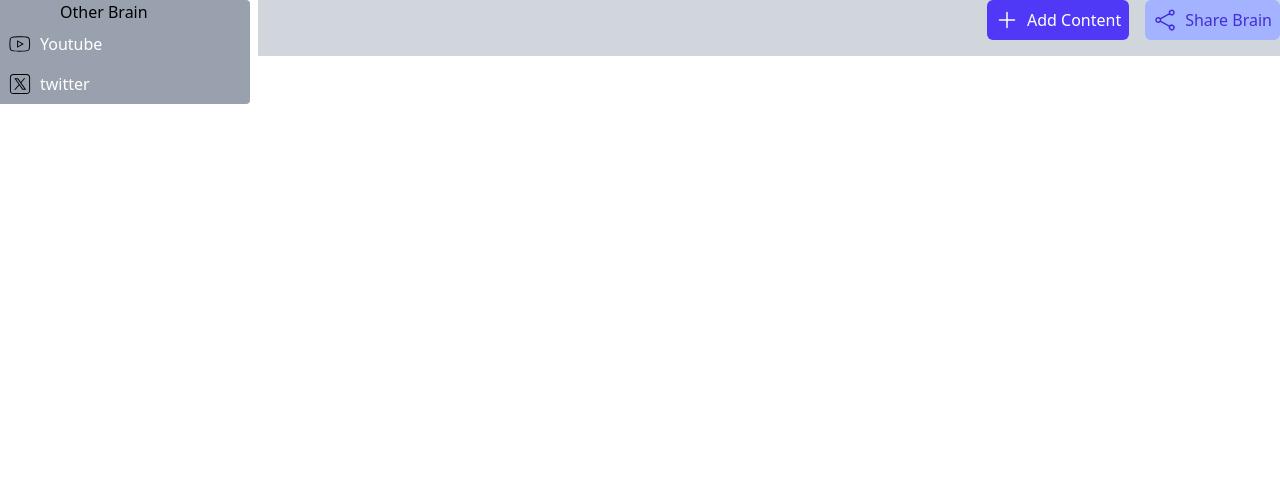
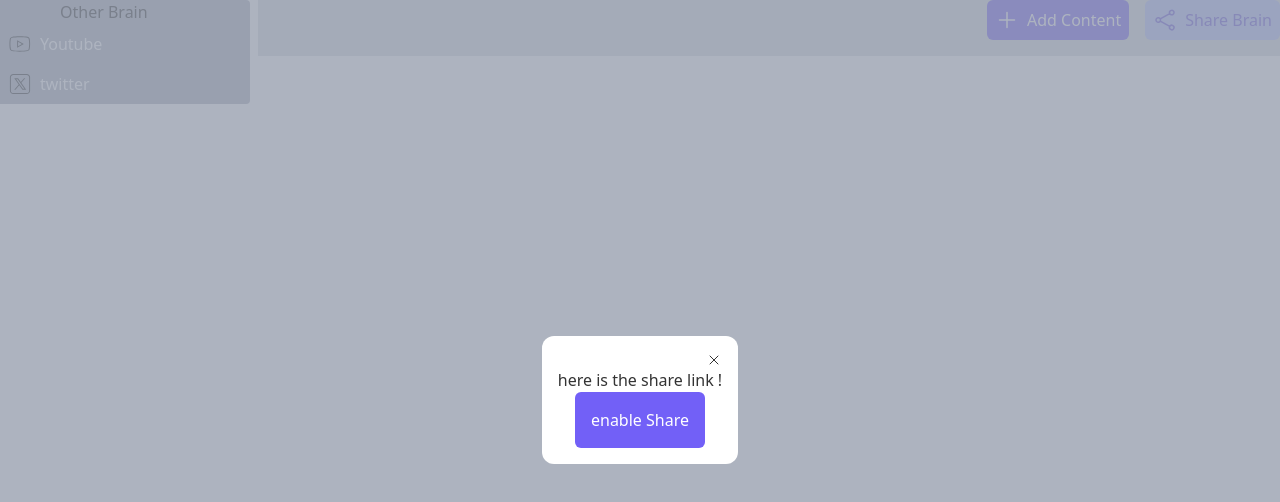
Before and after one commit to Emppyron/OtherBrain, a React (Vite) app in the folder frontend/: page /dashboard in a window 1280 px wide. Both pictures are taken after a click on the button "Share Brain". Shown: the top 502 px of the page. Built offline with nearby package versions, Linux system fonts and the light colour scheme; no server answers.

Commit message:
share links added - need to be enabled now

```diff
--- /dev/null
+++ b/frontend/src/components/shareBrainComp.tsx
@@ -0,0 +1,55 @@
+import { useRef, useState } from "react";
+import { Button } from "./button";
+import axios from "axios";
+import { BACKEND_SHARE_URL, BACKEND_URL } from "../config";
+import { CrossIcon } from "./Icons/crossIcon";
+
+export const ShareBrain=({sbClose}:{
+    sbClose:()=>void
+})=>{
+
+    const [enable, setEnable]=useState(true);
+    //@ts-ignore
+    const shareLinkRef=useRef<any>();
+
+    async function getShareLink(){
+        const response=await axios.post(BACKEND_URL+"/api/v1/brain/share",{
+            share:"true"
+        },{
+            headers:{
+                "token":localStorage.getItem("token")
+            }
+        })
+        shareLinkRef.current=BACKEND_SHARE_URL+response.data.Link;
+        setEnable(false);
+    }
+    async function disableShareLink(){
+        const response=await axios.post(BACKEND_URL+"/api/v1/brain/share",{
+            share:"false"
+        },{
+            headers:{
+                "token":localStorage.getItem("token")
+            }
+        })
+        shareLinkRef.current="";
+        setEnable(true);
+    }
+
+
+    return ( <div className="h-screen w-screen bg-gray-400 opacity-80  fixed top-0 left-0 flex justify-center">
+                <div className="flex flex-col justify-center m-4">
+
+                    <div className="bg-white flex flex-col rounded-xl p-4">
+                            <div className="flex justify-end" onClick={()=>{sbClose()}}>
+                              <CrossIcon size="md"/>
+                            </div>
+                           <div className="flex flex-col items-center">
+                           here is the share link !
+                           {enable && <Button text="enable Share" size="md" variant={"primary"} onClick={getShareLink}/>}
+                           {!enable && <div>{shareLinkRef.current}</div>}
+                           {!enable && <Button text="disable Share" size="md" variant={"primary"} onClick={disableShareLink}/> }
+                           </div>
+                    </div>
+                </div>
+      </div>);
+}
--- a/frontend/src/config.ts
+++ b/frontend/src/config.ts
@@ -1 +1,2 @@
 export const BACKEND_URL="http://localhost:3000";
+export const BACKEND_SHARE_URL="http://localhost:3000/api/v1/brain/"
--- a/frontend/src/pages/dashboard.tsx
+++ b/frontend/src/pages/dashboard.tsx
@@ -11,13 +11,14 @@ import { SideBar } from '../components/sidebar';
 import axios from "axios";
 import { BACKEND_URL } from '../config';
 import { useContent } from '../hooks/getContentshook';
-
+import { ShareBrain } from '../components/shareBrainComp';
 
 function DashBoard() {
 
   const [open , onOpen]=useState(false);
   const [loading,setLoading]=useState(false);
   const contents=useContent({loading});
+  const [sbOpen,setSbOpen]=useState(false);
 
   function getCard(x : any){
     return (
@@ -44,12 +45,13 @@ function DashBoard() {
   </div>
   <div className='col-span-8'>
     <div className='bg-gray-300'>
+    {sbOpen && <ShareBrain  sbClose={()=>{setSbOpen(false);}}/>}
     <CreateContentModal open={open} onClose={()=>{onOpen(false); setLoading((x)=>{return (!x);});}}/>
     <div className='flex flex-col '>
     <div className='flex gap-4 justify-end'>
     <Button startIcon={<PlusIcon size="lg"></PlusIcon>} variant="primary" size="sm" text="Add Content" onClick={()=>{onOpen(true)}}>
     </Button>
-    <Button startIcon={<ShareIcon size="lg"></ShareIcon>} variant="secondary" size="sm" text="Share Brain" onClick={()=>{}}>
+    <Button startIcon={<ShareIcon size="lg"></ShareIcon>} variant="secondary" size="sm" text="Share Brain" onClick={()=>{setSbOpen(true)}}>
     </Button>
     </div >
     </div>
```
Also changed, not shown: 1 other file (tests, documents, lock files or other folders).
